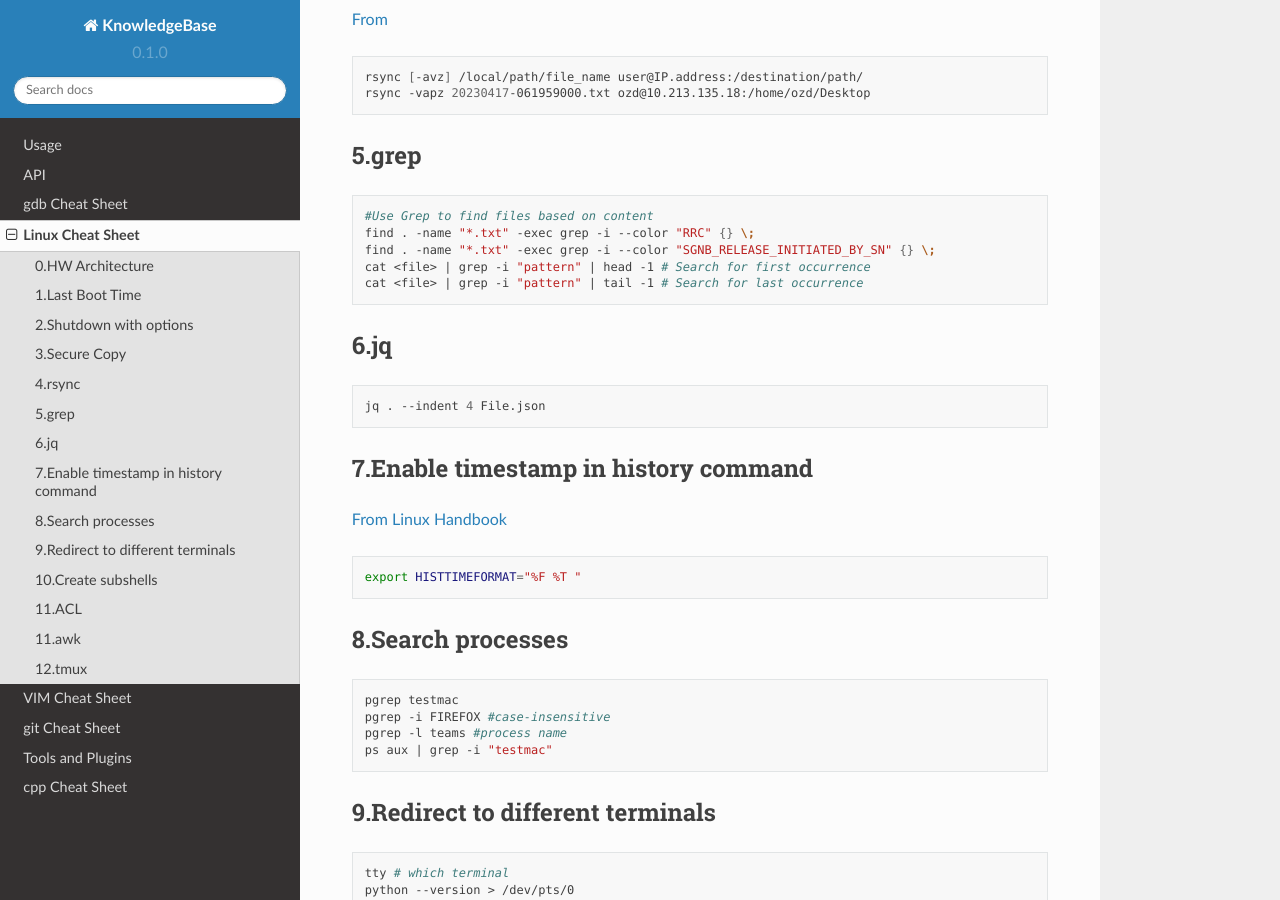
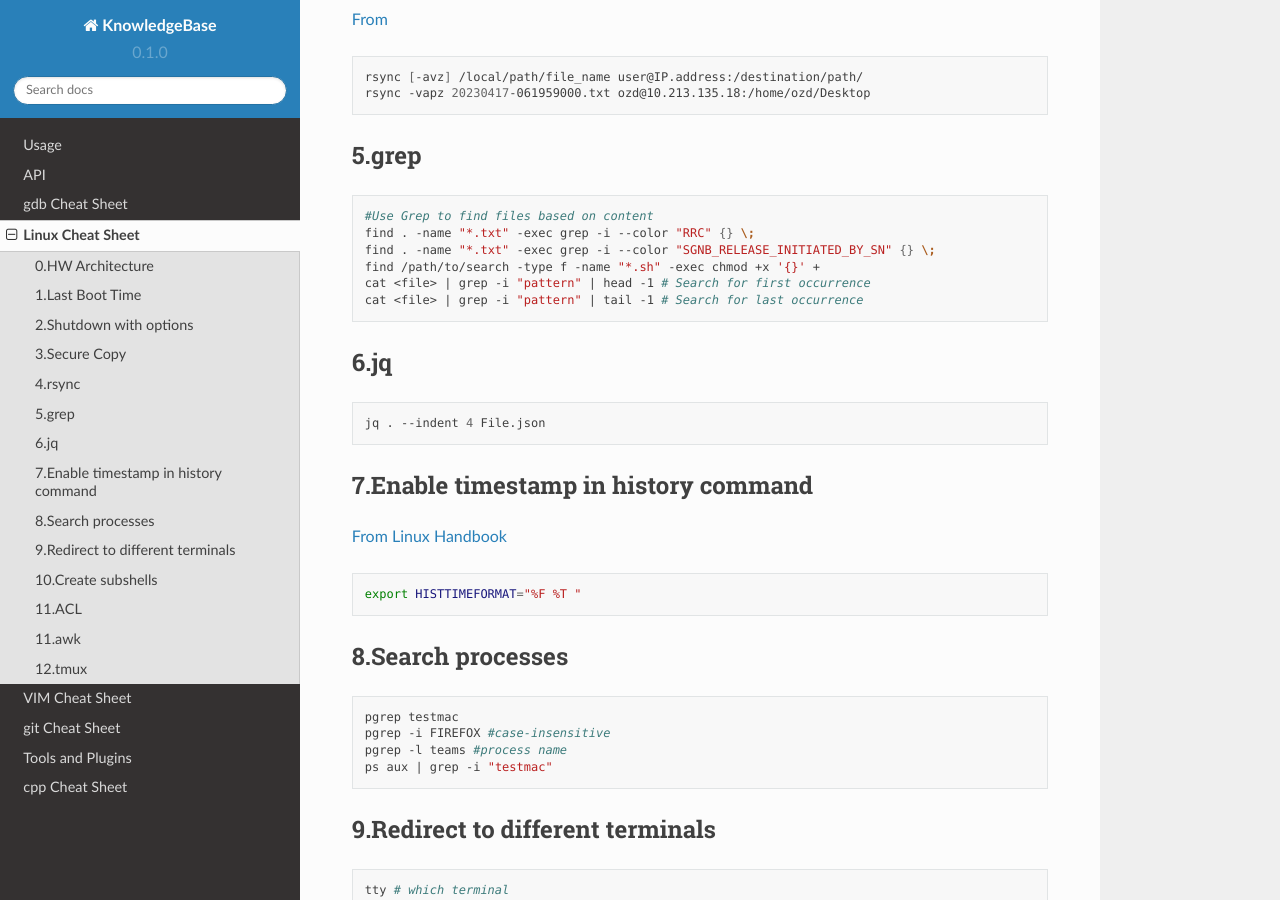
Before and after one commit to celikelozdinc/KnowledgeBase, a Sphinx documentation site: the page built from docs/source/linux.rst, in a window 1280 px wide and 900 px high, scrolled down 817 px. Built offline with Sphinx 7.4.7 and the Read the Docs theme 2.0.0, drawn with Linux system fonts in a browser that asks for light colours.

Commit message:
Update linux.rst

```diff
--- a/docs/source/linux.rst
+++ b/docs/source/linux.rst
@@ -51,6 +51,7 @@ Linux Cheat Sheet
    #Use Grep to find files based on content
    find . -name "*.txt" -exec grep -i --color "RRC" {} \;
    find . -name "*.txt" -exec grep -i --color "SGNB_RELEASE_INITIATED_BY_SN" {} \;
+   find /path/to/search -type f -name "*.sh" -exec chmod +x '{}' +
    cat <file> | grep -i "pattern" | head -1 # Search for first occurrence
    cat <file> | grep -i "pattern" | tail -1 # Search for last occurrence
 
```
